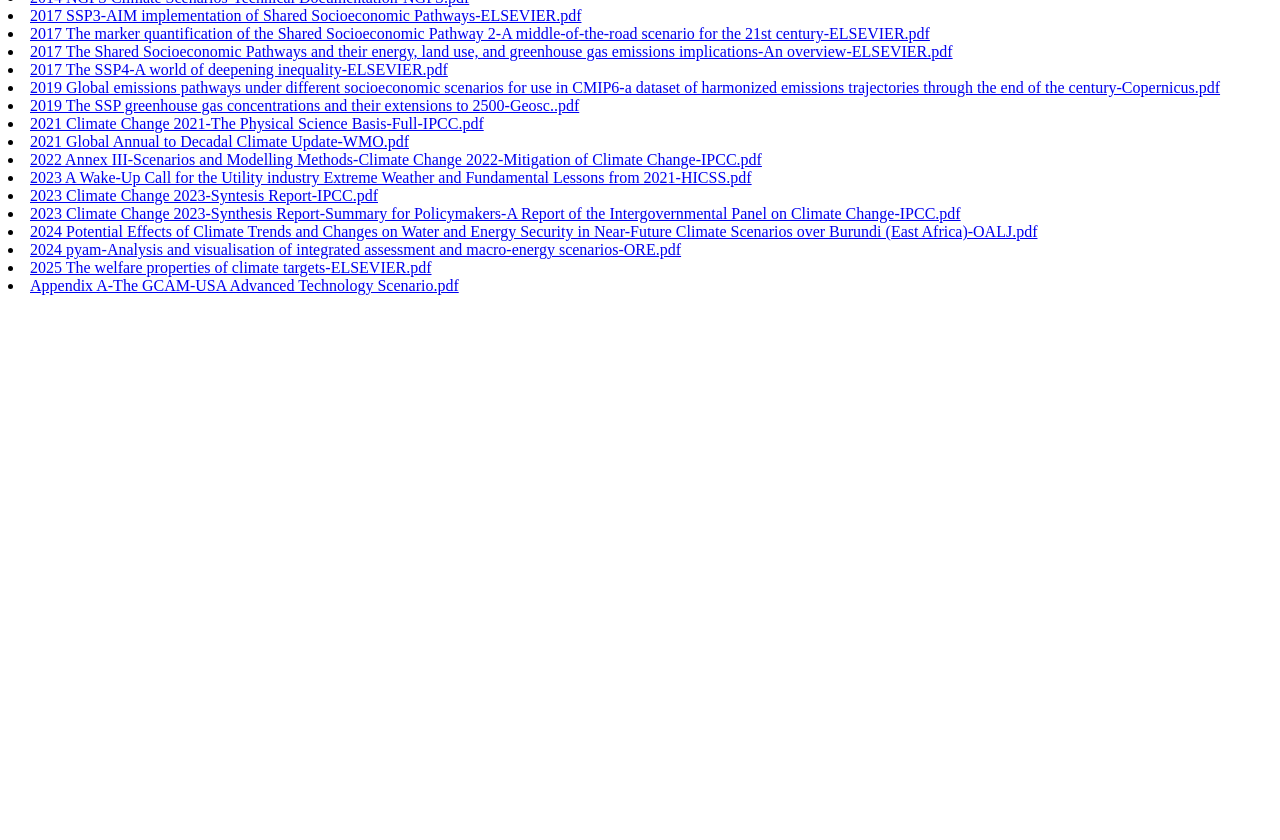
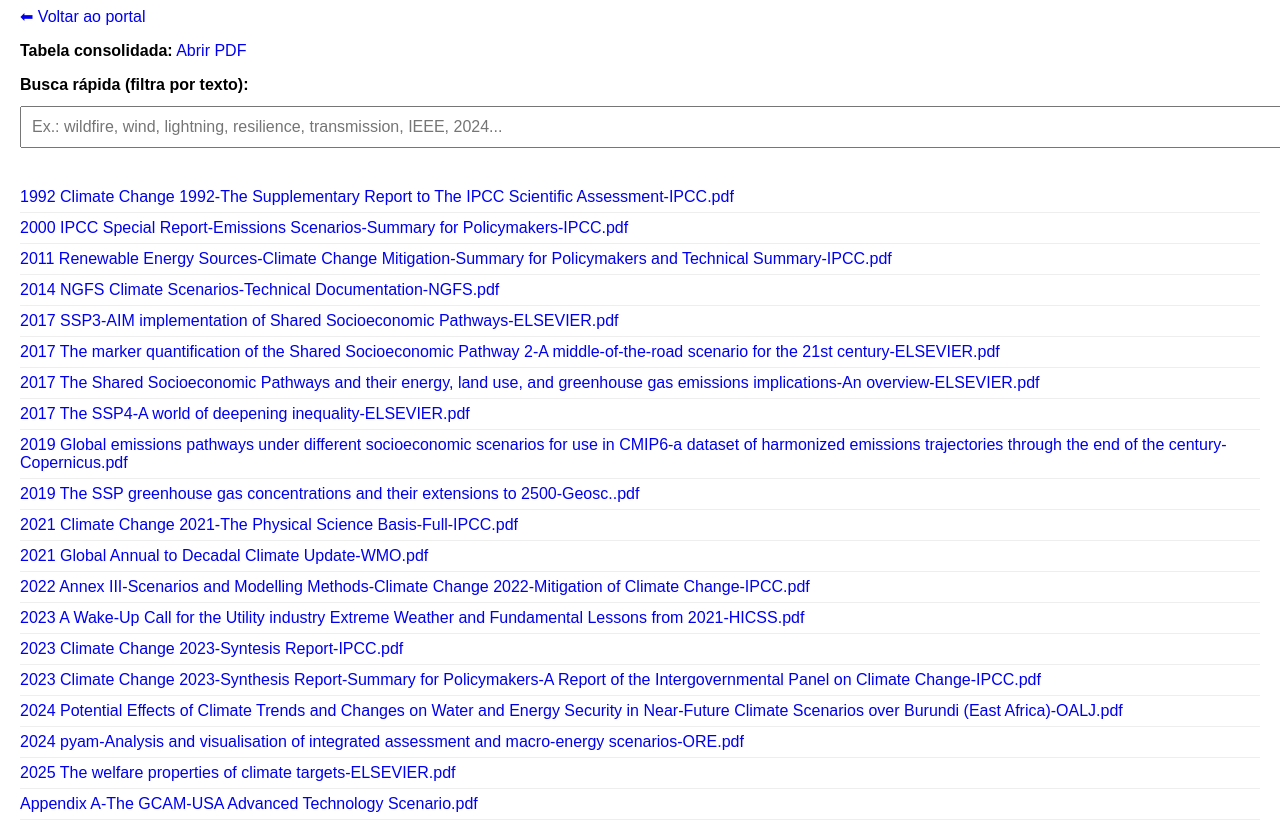
Before and after one commit to engprbo/artigos_ipcc, a plain HTML site: page itens.html in a window 1280 px wide. Shown: the part 73-913 px from the top of the page. Before the commit the page ends 800 px from the top, so only its background shows below. Drawn offline with Linux system fonts and the light colour scheme.

Commit message:
Update itens.html

```diff
--- a/itens.html
+++ b/itens.html
@@ -1,3 +1,33 @@
+<!doctype html>
+<html lang="pt">
+<head>
+  <meta charset="utf-8" />
+  <meta name="viewport" content="width=device-width, initial-scale=1" />
+  <title>Índice - Artigos - Climate Change IPCC</title>
+  <style>
+    body { font-family: Arial, sans-serif; margin: 20px; }
+    input { width: 100%; padding: 10px; font-size: 16px; margin: 12px 0 18px; }
+    ul { list-style: none; padding-left: 0; }
+    li { padding: 6px 0; border-bottom: 1px solid #eee; }
+    a { text-decoration: none; }
+    .meta { font-size: 12px; color: #555; }
+  </style>
+</head>
+<body>
+
+  <h1>Índice do Repositório - Artigos Descartados</h1>
+  <p>
+    <a href="https://engprbo.github.io/artigos/">⬅ Voltar ao portal</a>
+  </p>
+
+  <p><b>Tabela consolidada:</b>
+    <a href="0000%20Tabela%20Consolidada%20Por%20Nota-Descartados.pdf" target="_blank">Abrir PDF</a>
+  </p>
+
+  <label for="q"><b>Busca rápida (filtra por texto):</b></label>
+  <input id="q" type="text" placeholder="Ex.: wildfire, wind, lightning, resilience, transmission, IEEE, 2024..." />
+
+  <ul id="lista">
 	<li><a href="1992 Climate Change 1992-The Supplementary Report to The IPCC Scientific Assessment-IPCC.pdf" target="_blank">1992 Climate Change 1992-The Supplementary Report to The IPCC Scientific Assessment-IPCC.pdf</a></li>
 	<li><a href="2000 IPCC Special Report-Emissions Scenarios-Summary for Policymakers-IPCC.pdf" target="_blank">2000 IPCC Special Report-Emissions Scenarios-Summary for Policymakers-IPCC.pdf</a></li>
 	<li><a href="2011 Renewable Energy Sources-Climate Change Mitigation-Summary for Policymakers and Technical Summary-IPCC.pdf" target="_blank">2011 Renewable Energy Sources-Climate Change Mitigation-Summary for Policymakers and Technical Summary-IPCC.pdf</a></li>
@@ -18,3 +48,18 @@
 	<li><a href="2024 pyam-Analysis and visualisation of integrated assessment and macro-energy scenarios-ORE.pdf" target="_blank">2024 pyam-Analysis and visualisation of integrated assessment and macro-energy scenarios-ORE.pdf</a></li>
 	<li><a href="2025 The welfare properties of climate targets-ELSEVIER.pdf" target="_blank">2025 The welfare properties of climate targets-ELSEVIER.pdf</a></li>
 	<li><a href="Appendix A-The GCAM-USA Advanced Technology Scenario.pdf" target="_blank">Appendix A-The GCAM-USA Advanced Technology Scenario.pdf</a></li>
+  </ul>
+
+<script>
+  const q = document.getElementById('q');
+  const lista = document.getElementById('lista');
+  q.addEventListener('input', () => {
+    const term = q.value.toLowerCase();
+    [...lista.querySelectorAll('li')].forEach(li => {
+      li.style.display = li.innerText.toLowerCase().includes(term) ? '' : 'none';
+    });
+  });
+</script>
+
+</body>
+</html>
```
Lines whose indentation alone changed are shown as unchanged.
